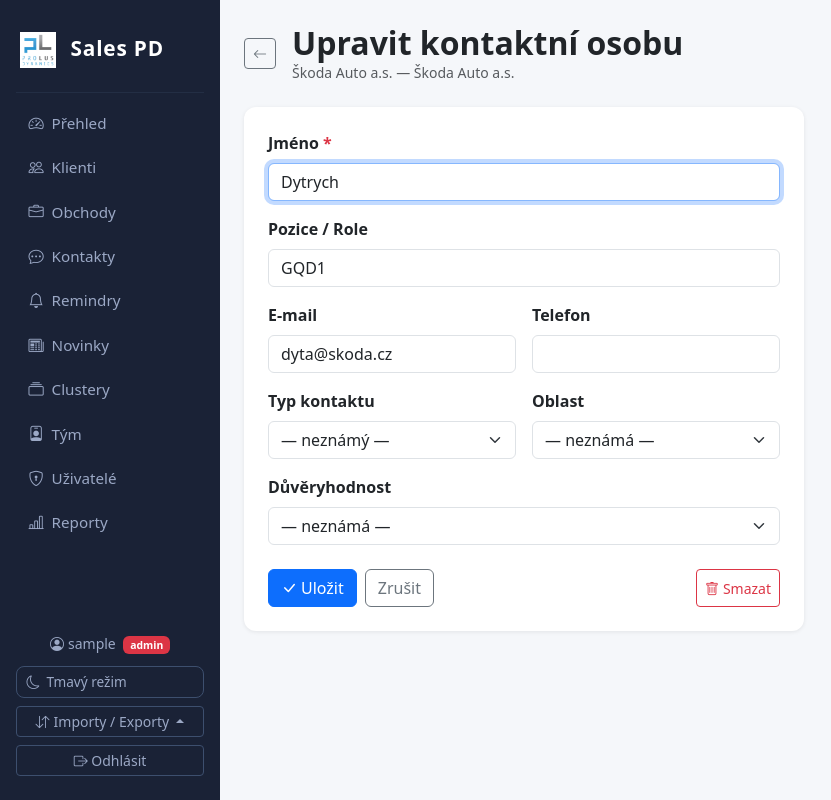
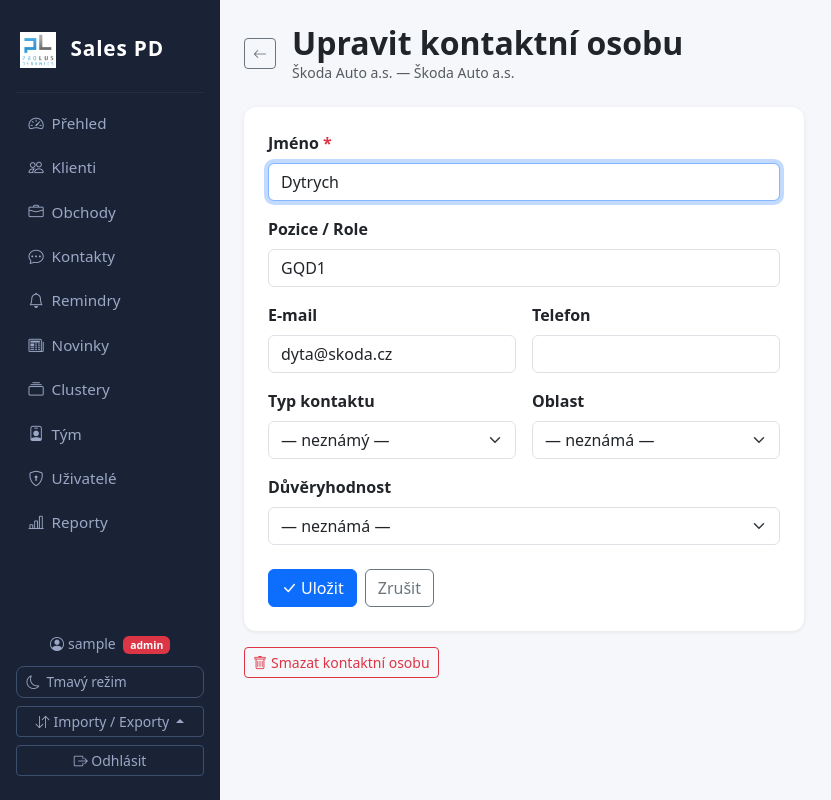
Before and after one commit to Usidlo/crm_v1, a Flask app: page /contacts/1/edit in a window 1280 px wide. Shown: the whole page, without its empty margins (0-831 px from the left). Run offline with Flask 3, Linux system fonts and the light colour scheme; the visitor is signed in with stand-in values (Sample User, id 1).

Commit message:
Opravit mazání kontaktní osoby — standalone form (JS vzor vynechán)
contact_form.html jako jediný zbyl se starým skrytým form + JS
.submit() vzorem. Opraveno na standalone form mimo kartu.

Co-Authored-By: Claude Sonnet 4.6 <noreply@anthropic.com>

```diff
--- a/templates/contact_form.html
+++ b/templates/contact_form.html
@@ -72,18 +72,19 @@
           <i class="bi bi-check-lg me-1"></i>Uložit
         </button>
         <a href="{{ url_for('client_detail', id=client.id) }}" class="btn btn-outline-secondary">Zrušit</a>
-        {% if contact %}
-        <button type="button" class="btn btn-outline-danger btn-sm ms-auto"
-                onclick="if(confirm('Opravdu smazat tuto kontaktní osobu?')) document.getElementById('deleteContactForm').submit()">
-          <i class="bi bi-trash me-1"></i>Smazat
-        </button>
-        {% endif %}
       </div>
     </form>
-    {% if contact %}
-    <form id="deleteContactForm" method="post"
-          action="{{ url_for('delete_contact', id=contact.id) }}" class="d-none"></form>
-    {% endif %}
   </div>
 </div>
+
+{% if contact %}
+<div class="mt-3" style="max-width:560px">
+  <form method="post" action="{{ url_for('delete_contact', id=contact.id) }}"
+        onsubmit="return confirm('Opravdu smazat tuto kontaktní osobu?')">
+    <button type="submit" class="btn btn-outline-danger btn-sm">
+      <i class="bi bi-trash me-1"></i>Smazat kontaktní osobu
+    </button>
+  </form>
+</div>
+{% endif %}
 {% endblock %}
```
